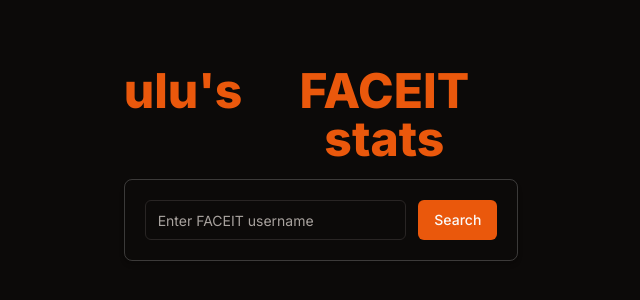
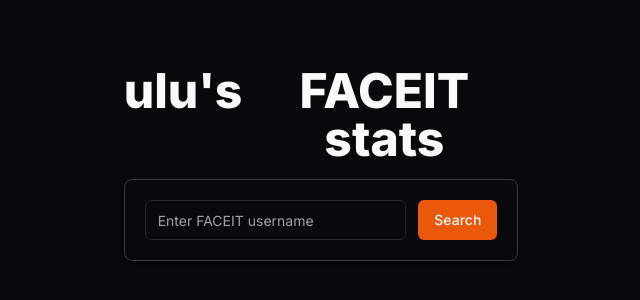
Before and after one commit to UlukbekM/faceit-stats, a Next.js app: page / in a window 1280 px wide. Shown: the part 236-536 px from the top of the page, without its empty margins (319-959 px from the left). Built offline with nearby package versions, Linux system fonts and the light colour scheme.

Commit message:
fixes+color adjustements

```diff
--- a/app/globals.css
+++ b/app/globals.css
@@ -47,49 +47,53 @@
 
 
 
+
 @layer base {
     :root {
       --background: 0 0% 100%;
-      --foreground: 20 14.3% 4.1%;
+      --foreground: 240 10% 3.9%;
       --card: 0 0% 100%;
-      --card-foreground: 20 14.3% 4.1%;
+      --card-foreground: 240 10% 3.9%;
       --popover: 0 0% 100%;
-      --popover-foreground: 20 14.3% 4.1%;
-      --primary: 24.6 95% 53.1%;
-      --primary-foreground: 60 9.1% 97.8%;
-      --secondary: 60 4.8% 95.9%;
-      --secondary-foreground: 24 9.8% 10%;
-      --muted: 60 4.8% 95.9%;
-      --muted-foreground: 25 5.3% 44.7%;
-      --accent: 60 4.8% 95.9%;
-      --accent-foreground: 24 9.8% 10%;
+      --popover-foreground: 240 10% 3.9%;
+      --primary: 240 5.9% 10%;
+      --primary-foreground: 0 0% 98%;
+      --secondary: 240 4.8% 95.9%;
+      --secondary-foreground: 240 5.9% 10%;
+      --muted: 240 4.8% 95.9%;
+      --muted-foreground: 240 3.8% 46.1%;
+      --accent: 240 4.8% 95.9%;
+      --accent-foreground: 240 5.9% 10%;
       --destructive: 0 84.2% 60.2%;
-      --destructive-foreground: 60 9.1% 97.8%;
-      --border: 20 5.9% 90%;
-      --input: 20 5.9% 90%;
-      --ring: 24.6 95% 53.1%;
+      --destructive-foreground: 0 0% 98%;
+      --border: 240 5.9% 90%;
+      --input: 240 5.9% 90%;
+      --ring: 240 5.9% 10%;
       --radius: 0.5rem;
+      --faceit: 24.6 95% 53.1%;
     }
 
     .dark {
-      --background: 20 14.3% 4.1%;
-      --foreground: 60 9.1% 97.8%;
-      --card: 20 14.3% 4.1%;
-      --card-foreground: 60 9.1% 97.8%;
-      --popover: 20 14.3% 4.1%;
-      --popover-foreground: 60 9.1% 97.8%;
-      --primary: 20.5 90.2% 48.2%;
-      --primary-foreground: 60 9.1% 97.8%;
-      --secondary: 12 6.5% 15.1%;
-      --secondary-foreground: 60 9.1% 97.8%;
-      --muted: 12 6.5% 15.1%;
-      --muted-foreground: 24 5.4% 63.9%;
-      --accent: 12 6.5% 15.1%;
-      --accent-foreground: 60 9.1% 97.8%;
-      --destructive: 0 72.2% 50.6%;
-      --destructive-foreground: 60 9.1% 97.8%;
-      --border: 12 6.5% 15.1%;
-      --input: 12 6.5% 15.1%;
-      --ring: 20.5 90.2% 48.2%;
+      --background: 240 10% 3.9%;
+      --foreground: 0 0% 98%;
+      --card: 240 10% 3.9%;
+      --card-foreground: 0 0% 98%;
+      --popover: 240 10% 3.9%;
+      --popover-foreground: 0 0% 98%;
+      --primary: 0 0% 98%;
+      --primary-foreground: 240 5.9% 10%;
+      --secondary: 240 3.7% 15.9%;
+      --secondary-foreground: 0 0% 98%;
+      --muted: 240 3.7% 15.9%;
+      --muted-foreground: 240 5% 64.9%;
+      --accent: 240 3.7% 15.9%;
+      --accent-foreground: 0 0% 98%;
+      --destructive: 0 62.8% 30.6%;
+      --destructive-foreground: 0 0% 98%;
+      --border: 240 3.7% 15.9%;
+      --input: 240 3.7% 15.9%;
+      --ring: 240 4.9% 83.9%;
+      --faceit: 20.5 90.2% 48.2%;
+      --faceit-foreground: 60 9.1% 97.8%;
     }
   }
--- a/app/header.tsx
+++ b/app/header.tsx
@@ -19,8 +19,10 @@
 
     return(
         <div className='flex justify-center mb-5'>
-            <div className="flex justify-between p-4 border-b border-r border-l w-5/6 rounded-b-lg">
-                <div className='my-auto transition-colors hover:text-primary cursor-pointer text-2xl font-bold' onClick={goHome}>
+            <div className="flex justify-between p-4 border-b border-r border-l md:w-5/6 rounded-b-lg">
+                {/* <div className='my-auto transition-colors hover:text-primary cursor-pointer text-2xl font-bold text-center ' onClick={goHome}> */}
+                <div className='my-auto transition-colors cursor-pointer text-2xl font-bold text-center text-primary hover:text-faceit' onClick={goHome}>
+                    {/* bg-primary text-primary-foreground hover:bg-primary/90 */}
                     ulu's FACEIT stats
                 </div>
 
--- a/app/players/[userpage]/history.tsx
+++ b/app/players/[userpage]/history.tsx
@@ -65,9 +65,9 @@
                         <TableHead className="text-center">Result</TableHead>
                         <TableHead className="text-center">Score</TableHead>
                         <TableHead className="text-center">Map</TableHead>
-                        <TableHead className="text-center">K/A/D</TableHead>
+                        <TableHead className="text-center">K/D/A</TableHead>
                         <TableHead className="text-center">Headshots</TableHead>
-                        <TableHead className="text-center">Rating</TableHead>
+                        <TableHead className="text-center">K/D</TableHead>
                     </TableRow>
                 </TableHeader>
                 <TableBody>
--- a/app/players/[userpage]/match.tsx
+++ b/app/players/[userpage]/match.tsx
@@ -130,10 +130,11 @@
             <TableCell className={`text-center
                 ${parseInt(data.Kills) > parseInt(data.Deaths) && "text-green-500"}
                 ${parseInt(data.Kills) < parseInt(data.Deaths) && "text-red-500"}
+                ${parseInt(data.Kills) === parseInt(data.Deaths) && "text-gray-300"}
                 `}>
                     {/*
                 ${parseInt(data.Kills) === parseInt(data.Deaths) && "text-gray-400"} */}
-                {data.Kills}/{data.Assists}/{data.Deaths}
+                {data.Kills}/{data.Deaths}/{data.Assists}
             </TableCell>
 
             <TableCell className="text-center">
--- a/app/players/[userpage]/page.tsx
+++ b/app/players/[userpage]/page.tsx
@@ -54,6 +54,7 @@
     if(data && data.player_id) {
         player_id = data.player_id
     }
+    console.log(player_id)
 
     const statsData = await getStats(player_id)
 
--- a/app/ulu.tsx
+++ b/app/ulu.tsx
@@ -9,7 +9,7 @@
     }
 
     return(
-        <div className='cursor-pointer text-primary transition-colors hover:text-foreground' onClick={submitButton}>
+        <div className='cursor-pointer transition-colors text-primary hover:text-faceit' onClick={submitButton}>
             ulu's
         </div>
     )
--- a/components/ui/button.tsx
+++ b/components/ui/button.tsx
@@ -9,7 +9,7 @@
   {
     variants: {
       variant: {
-        default: "bg-primary text-primary-foreground hover:bg-primary/90",
+        default: "bg-faceit text-faceit-foreground hover:bg-faceit/90",
         destructive:
           "bg-destructive text-destructive-foreground hover:bg-destructive/90",
         outline:
--- a/components/ui/progress.tsx
+++ b/components/ui/progress.tsx
@@ -18,7 +18,7 @@
     {...props}
   >
     <ProgressPrimitive.Indicator
-      className="h-full w-full flex-1 bg-primary transition-all"
+      className="h-full w-full flex-1 bg-faceit transition-all"
       style={{ transform: `translateX(-${100 - (value || 0)}%)` }}
     />
   </ProgressPrimitive.Root>
--- a/tailwind.config.ts
+++ b/tailwind.config.ts
@@ -23,6 +23,10 @@
         sans: ["var(--font-sans)", ...fontFamily.sans],
       },
       colors: {
+        faceit: {
+            DEFAULT: "hsl(var(--faceit))",
+            foreground: "hsl(var(--faceit-foreground))",
+          },
         border: "hsl(var(--border))",
         input: "hsl(var(--input))",
         ring: "hsl(var(--ring))",
```
